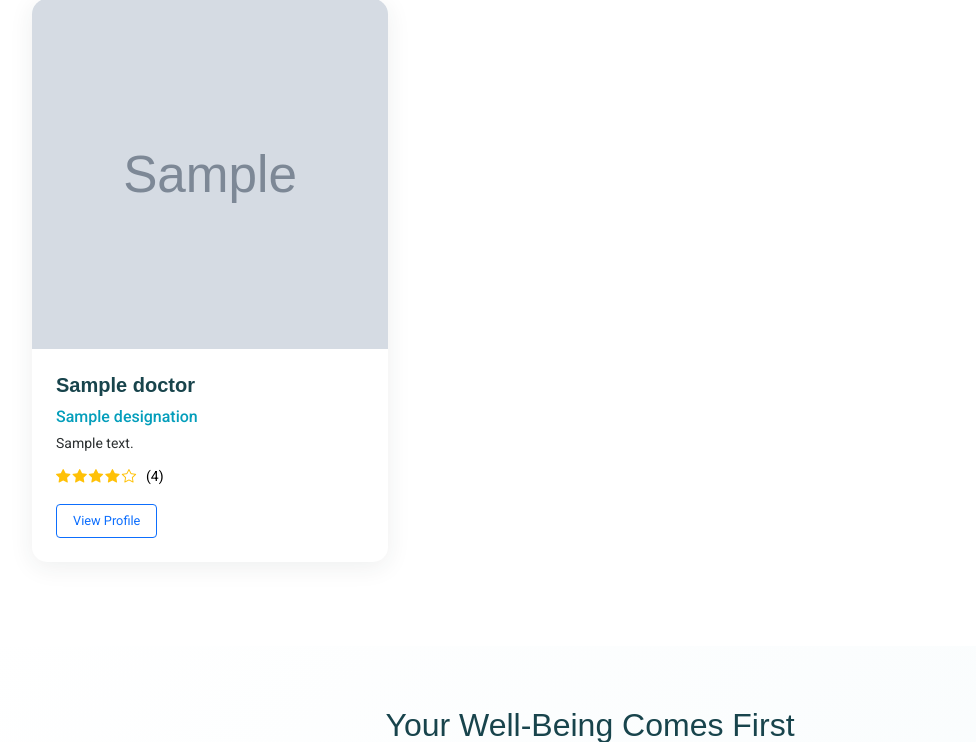
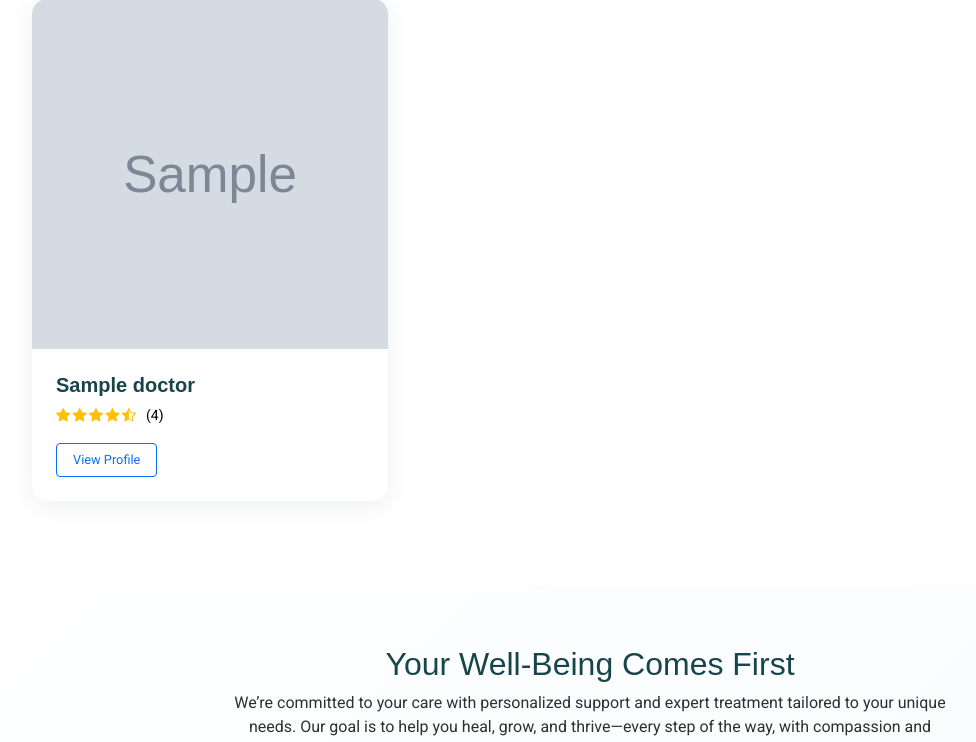
Before and after one commit to nexusameer/Apex, a Django app: template templates/index.html in a window 1280 px wide. Shown: the part 5105-5847 px from the top of the page, without its empty margins (50-1026 px from the left). Run offline with Django 3.2, Linux system fonts and the light colour scheme; the template is opened without the code that fills it: most values are stand-ins (such as "Sample title", 1, 10 or a date in 2020); grey boxes marked "Sample" are stand-in pictures; some libraries are stand-ins or nearby versions.

Commit message:
doctor page updated

```diff
--- a/app/views.py
+++ b/app/views.py
@@ -39,7 +39,7 @@ class AppointmentView(TemplateView):
     template_name = 'appointment.html'
 
 class ContactDetailView(TemplateView):
-    template_name = 'contact_detail.html'
+    template_name = 'doctor_detail.html'
 
     def get_context_data(self, **kwargs):
         context = super().get_context_data(**kwargs)
--- a/templates/doctor_section.html
+++ b/templates/doctor_section.html
@@ -24,21 +24,13 @@
             </div>
             <div class="doctor-info">
               <h5>{{ doctor.name }}</h5>
-              <p class="specialty">{{ doctor.designation }}</p>
-              {% if doctor.description %}
-              <p class="description">{{ doctor.description|truncatewords:20 }}</p>
-              {% endif %}
               <div class="rating">
-                {% if doctor.rating > 0 %}
-                  {% for i in "12345" %}
-                    {% if forloop.counter <= doctor.rating %}
-                      <i class="bi bi-star-fill"></i>
-                    {% else %}
-                      <i class="bi bi-star"></i>
-                    {% endif %}
-                  {% endfor %}
-                  <span class="rating-text">({{ doctor.rating }})</span>
-                {% endif %}
+                <i class="bi bi-star-fill"></i>
+                <i class="bi bi-star-fill"></i>
+                <i class="bi bi-star-fill"></i>
+                <i class="bi bi-star-fill"></i>
+                <i class="bi bi-star-half"></i>
+                <span class="rating-text">({{doctor.rating}})</span>
               </div>
               <div class="view-profile mt-2">
                 <span class="btn btn-outline-primary btn-sm">View Profile</span>
```
Also changed, not shown: templates/doctor_detail.html (renamed from templates/contact_detail.html, +0 -12 lines).
